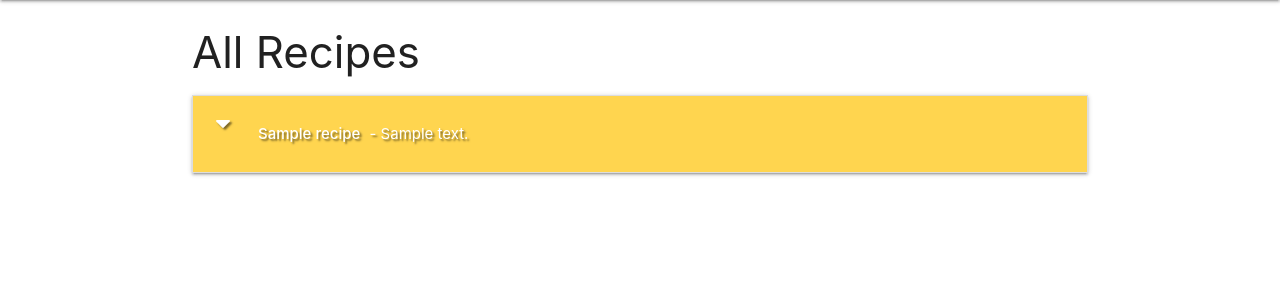
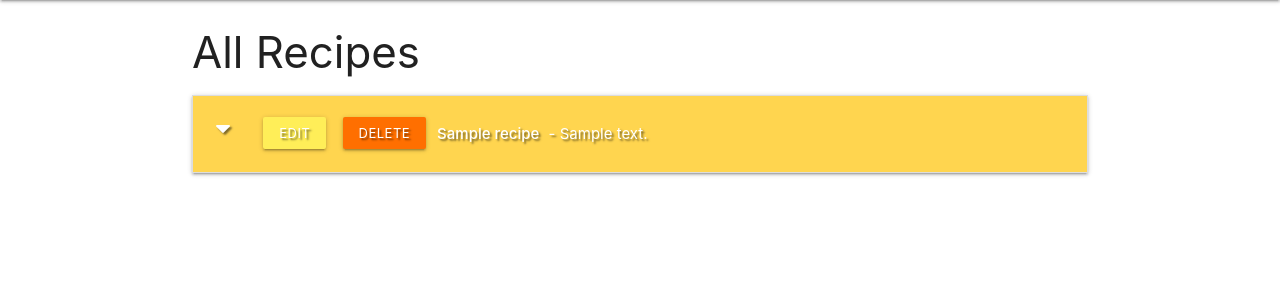
Before and after one commit to AnnaRaman/MS3, a Flask app: page / in a window 1280 px wide. Shown: the part 64-364 px from the top of the page. Run offline with Flask 2, Linux system fonts and the light colour scheme; a database or web service that is not in the repository returns one stand-in record (values such as "Sample title"); some libraries are stand-ins or nearby versions.

Commit message:
changed colours of edit and delete buttons

```diff
--- a/app.py
+++ b/app.py
@@ -140,7 +140,7 @@ def edit_recipe(recipe_id):
 
     recipe = mongo.db.recipe.find_one({"_id": ObjectId()})
     difficulty = mongo.db.difficulty.find().sort("difficulty", 1)
-    return render_template("edit_recipe.html", recipe=recipe, difficulty=difficulty)
+    return render_template("edit_recipe.html", recipe=recipe)
 
 
 @app.route("/delete_recipe/<recipe_id>")
--- a/templates/recipes.html
+++ b/templates/recipes.html
@@ -9,10 +9,10 @@
       <div class="collapsible-header white-text amber lighten-2 text-shadow">
         <div class="col s3">
             <i class="fas fa-caret-down"></i>
-            {% if session.user|lower == recipe.created_by|lower %}
-            <a href="{{ url_for('edit_recipe', recipe_id=recipe._id) }}"class="waves-effect waves-light btn-small amber lighten-2"> Edit</a>
-            <a href="{{ url_for('delete_recipe', recipe_id=recipe._id) }}" class="waves-effect waves-light btn-small amber">Delete</a>
-            {% endif %}
+
+            <a href="" class="waves-effect waves-light btn-small yellow lighten-1"> Edit </a>
+            <a href="{{ url_for('edit_recipe', recipe_id=recipe._id)}}" class="waves-effect waves-light btn-small amber darken-4">Delete</a>
+
         </div>
         <div class="col s9"><strong>{{ recipe.name }}</strong> - {{ recipe.cuisine }}
         </div>
```
